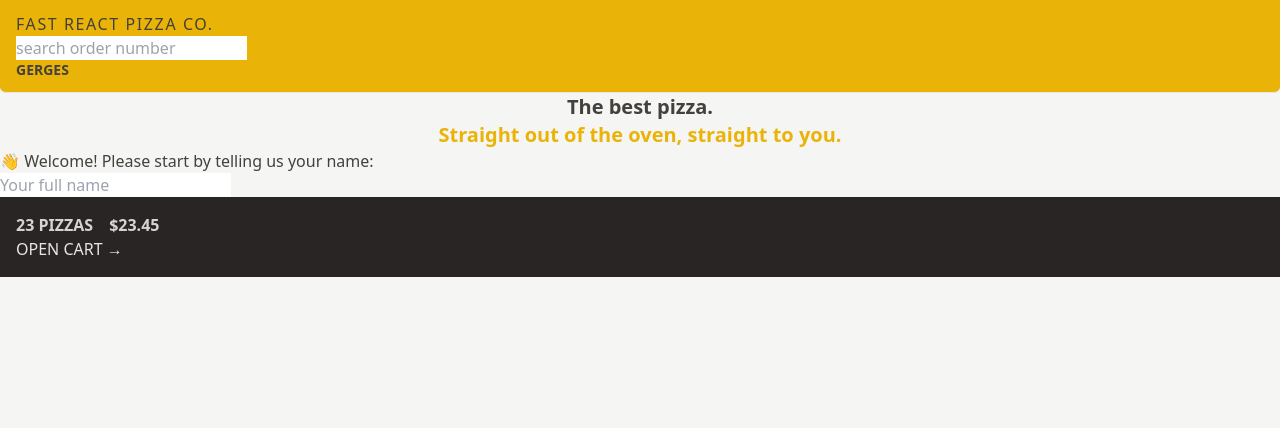
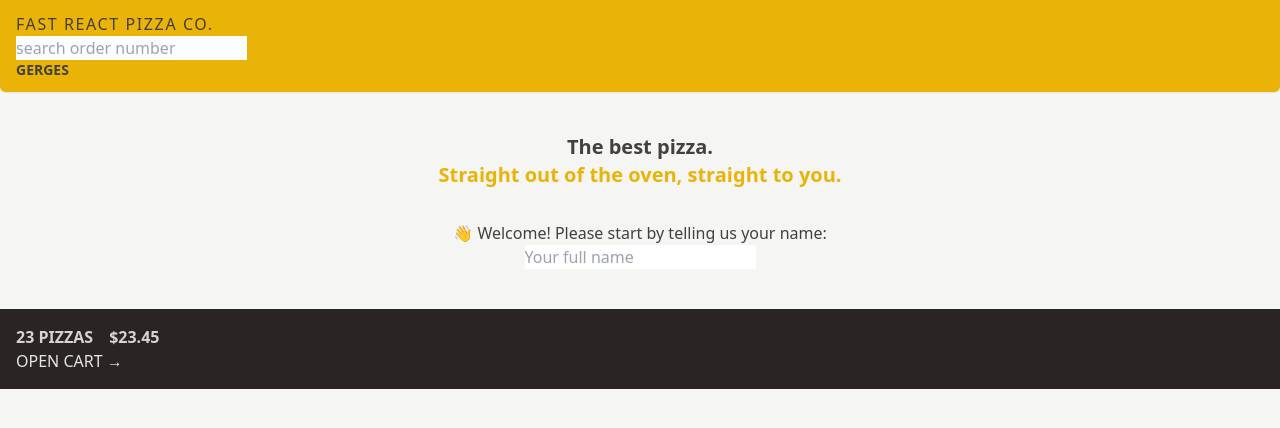
Before and after one commit to G3RGES/fast-react-pizza, a React (Vite) app: page / in a window 1280 px wide. Shown: the top 428 px of the page. Built offline with nearby package versions, Linux system fonts and the light colour scheme.

Commit message:
Update Home.jsx

```diff
--- a/src/ui/Home.jsx
+++ b/src/ui/Home.jsx
@@ -3,8 +3,8 @@ import CreateUser from "./../features/user/CreateUser";
 
 function Home() {
   return (
-    <div>
-      <h1 className="text-center text-xl font-semibold">
+    <div className="my-10 text-center">
+      <h1 className="mb-8 text-xl font-semibold">
         The best pizza.
         <br />
         <span className="text-yellow-500">
```
